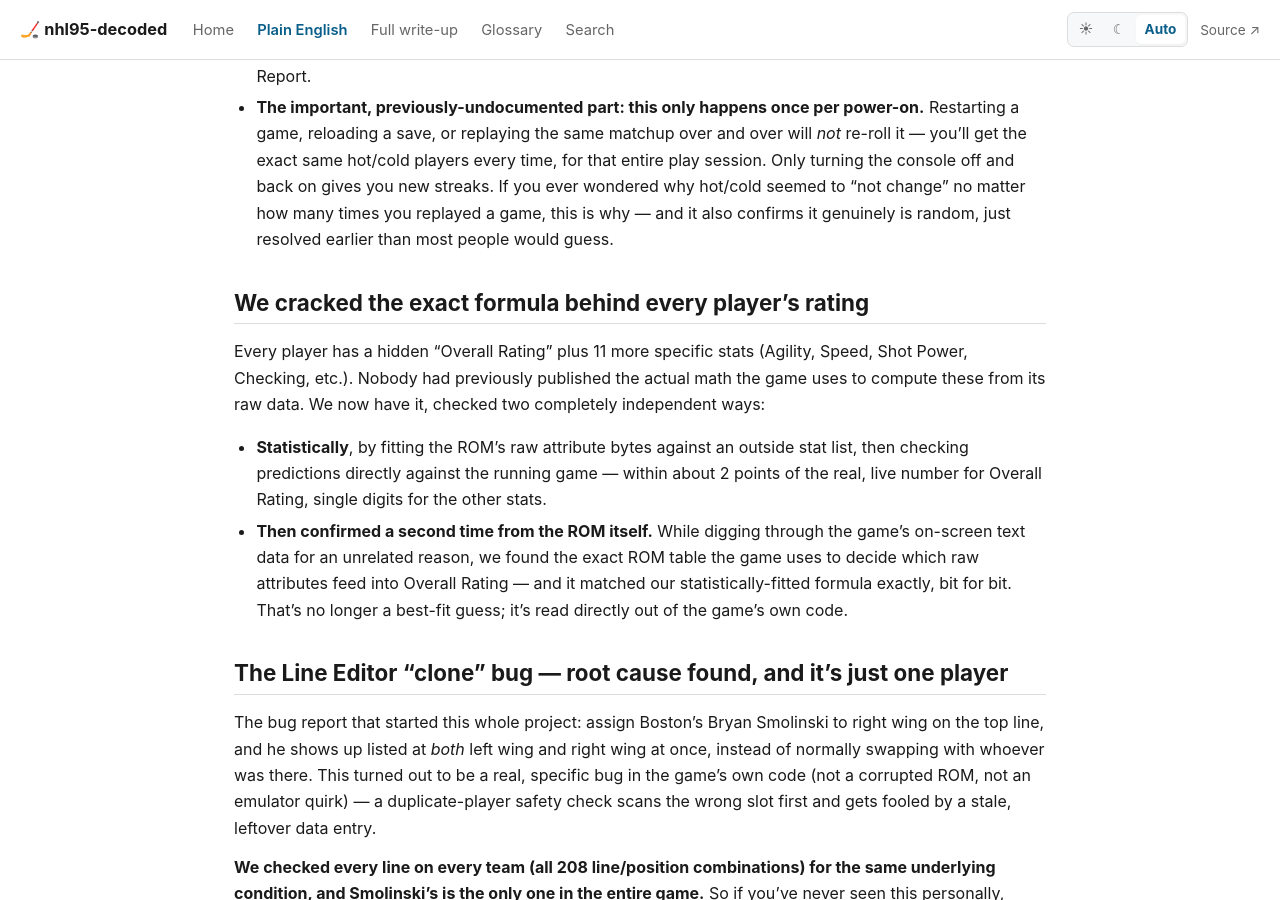
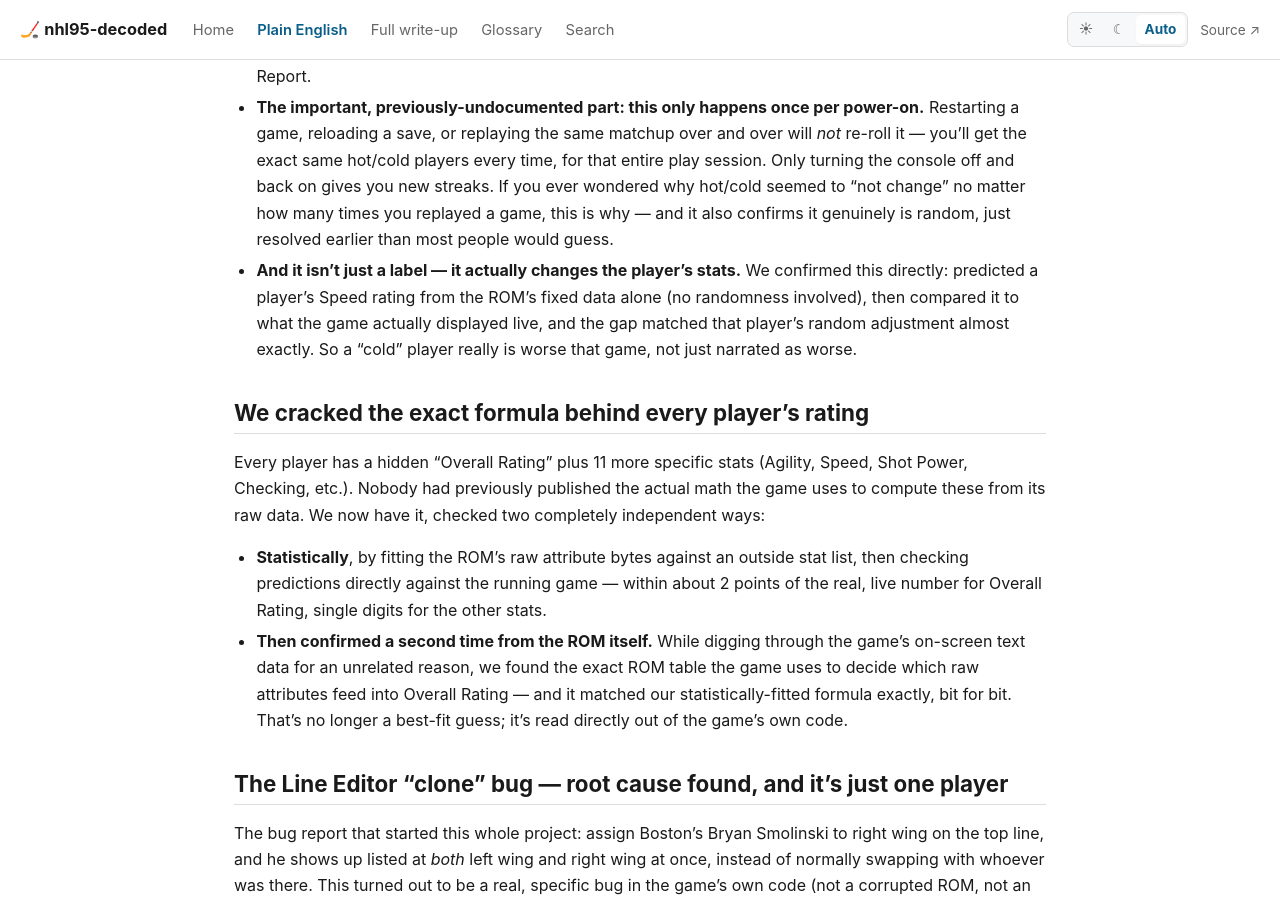
Before and after one commit to BreakableHoodie/nhl95-decoded, a Jekyll site: the page built from docs/OVERVIEW.md, in a window 1280 px wide and 900 px high, scrolled down 800 px. Built offline with Jekyll 4.4.1, drawn with Linux system fonts in a browser that asks for light colours; our own code applies the rules of GitHub Pages for plain Markdown files.

Commit message:
OVERVIEW.md: hot/cold streaks confirmed to actually change stats, not just labels
Adds today's issue #1 finding in plain-English terms -- the random
per-game modifier is a real, additive change to a player's live stats,
not flavor text on a fixed rating.

```diff
--- a/docs/OVERVIEW.md
+++ b/docs/OVERVIEW.md
@@ -40,6 +40,12 @@ thing:**
   wondered why hot/cold seemed to "not change" no matter how many times you
   replayed a game, this is why — and it also confirms it genuinely is
   random, just resolved earlier than most people would guess.
+- **And it isn't just a label — it actually changes the player's stats.**
+  We confirmed this directly: predicted a player's Speed rating from the
+  ROM's fixed data alone (no randomness involved), then compared it to
+  what the game actually displayed live, and the gap matched that
+  player's random adjustment almost exactly. So a "cold" player really is
+  worse that game, not just narrated as worse.
 
 ## We cracked the exact formula behind every player's rating
 
```
